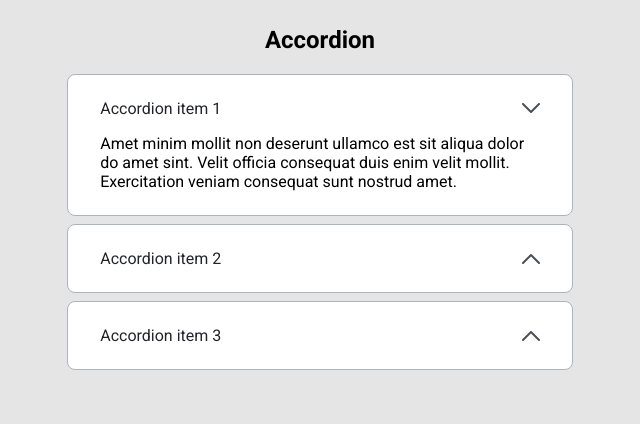
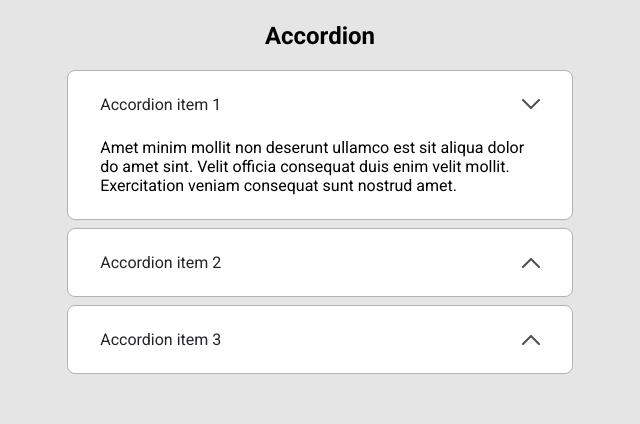
Before and after one commit to js-tasks-ru/htmlcss-20210513_nail5, a website: page 03-lection1/02-accordion/index.html in a window 1280 px wide. Both pictures are taken after a click on the heading "Accordion item 1". Shown: the part 220-644 px from the top of the page, 320-960 px from the left. Drawn offline with Linux system fonts and the light colour scheme.

Commit message:
add changes for accordion

```diff
--- a/03-lection1/02-accordion/accordion.css
+++ b/03-lection1/02-accordion/accordion.css
@@ -1,16 +1,4 @@
 /* Стилизация аккордеона */
-
-.accordion--width {
-    max-width: 579px;
-}
-
-.accordion--mc {
-    margin: 0 auto;
-}
-
-.accordion_heading {
-    text-align: center;
-}
 
 .accordion {
     margin-bottom: 8px;
@@ -43,18 +31,11 @@
     transition: transform .3s;
 }
 
-.accordion[open] .accordion__head {
-    padding-bottom: 0;
-}
-
 .accordion[open] .accordion__arrow {
     transform: rotate(180deg);
 }
 
-
-
 .accordion__info {
     margin: 0;
-    padding: 24px 32px;
-    padding-top: 16px;
+    padding: 0 32px 24px 32px;
 }
--- a/03-lection1/02-accordion/index.html
+++ b/03-lection1/02-accordion/index.html
@@ -12,29 +12,13 @@
 
             <div class="page-homework__container">
 
-                <h1 class="accordion_heading">
+                <h1 class="page-homework__heading">
                     Accordion
                 </h1>
 
-                <details class="accordion accordion--width accordion--mc" >
+                <details class="accordion page-homework__accordion" >
                     <summary class="accordion__head">
                         Accordion item 1
-
-                        <div class="accordion__arrow">
-                            <svg width="18" height="10" viewBox="0 0 18 10" fill="none" xmlns="http://www.w3.org/2000/svg">
-                                <path d="M17 9L9 1L1 9" stroke="#495057" stroke-width="2" stroke-linecap="round" stroke-linejoin="round"/>
-                            </svg>
-                        </div>
-
-                    </summary>
-                    <p class="accordion__info">
-                        Amet minim mollit non deserunt ullamco est sit aliqua dolor do amet sint. Velit officia consequat duis enim velit mollit. Exercitation veniam consequat sunt nostrud amet.
-                    </p>
-                </details>
-                <details class="accordion accordion--width accordion--mc" >
-                    <summary class="accordion__head">
-                        Accordion item 2
-
                         <div class="accordion__arrow">
                             <svg width="18" height="10" viewBox="0 0 18 10" fill="none" xmlns="http://www.w3.org/2000/svg">
                                 <path d="M17 9L9 1L1 9" stroke="#495057" stroke-width="2" stroke-linecap="round" stroke-linejoin="round"/>
@@ -45,10 +29,22 @@
                         Amet minim mollit non deserunt ullamco est sit aliqua dolor do amet sint. Velit officia consequat duis enim velit mollit. Exercitation veniam consequat sunt nostrud amet.
                     </p>
                 </details>
-                <details class="accordion accordion--width accordion--mc" >
+                <details class="accordion page-homework__accordion" >
+                    <summary class="accordion__head">
+                        Accordion item 2
+                        <div class="accordion__arrow">
+                            <svg width="18" height="10" viewBox="0 0 18 10" fill="none" xmlns="http://www.w3.org/2000/svg">
+                                <path d="M17 9L9 1L1 9" stroke="#495057" stroke-width="2" stroke-linecap="round" stroke-linejoin="round"/>
+                            </svg>
+                        </div>
+                    </summary>
+                    <p class="accordion__info">
+                        Amet minim mollit non deserunt ullamco est sit aliqua dolor do amet sint. Velit officia consequat duis enim velit mollit. Exercitation veniam consequat sunt nostrud amet.
+                    </p>
+                </details>
+                <details class="accordion page-homework__accordion" >
                     <summary class="accordion__head">
                         Accordion item 3
-
                         <div class="accordion__arrow">
                             <svg width="18" height="10" viewBox="0 0 18 10" fill="none" xmlns="http://www.w3.org/2000/svg">
                                 <path d="M17 9L9 1L1 9" stroke="#495057" stroke-width="2" stroke-linecap="round" stroke-linejoin="round"/>
--- a/03-lection1/02-accordion/page-homework.css
+++ b/03-lection1/02-accordion/page-homework.css
@@ -10,3 +10,12 @@
     max-width: 40%;
     width: 100%;
 }
+
+.page-homework__heading {
+    text-align: center;
+}
+
+.page-homework__accordion {
+    max-width: 579px;
+    margin: 0 auto;
+}
```
